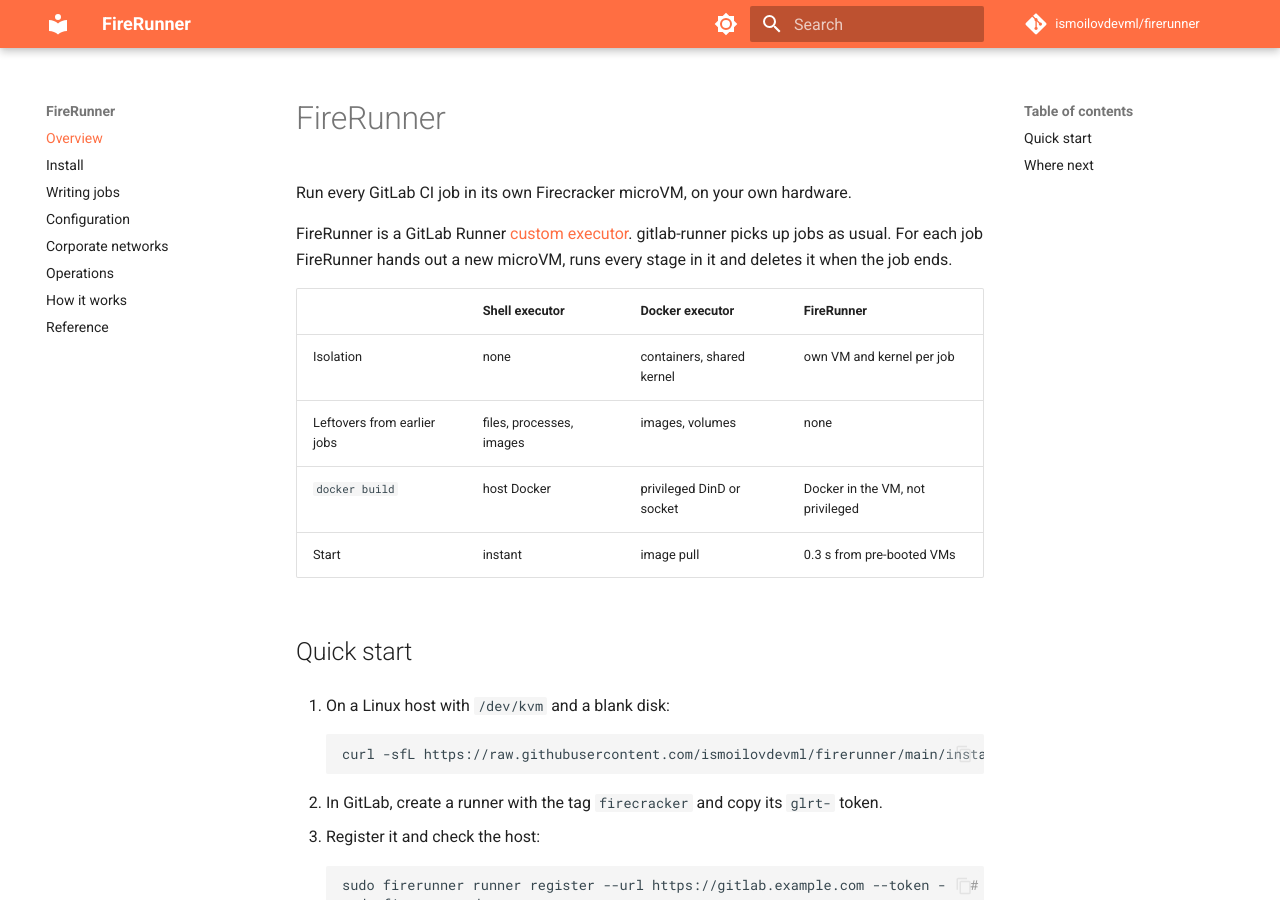
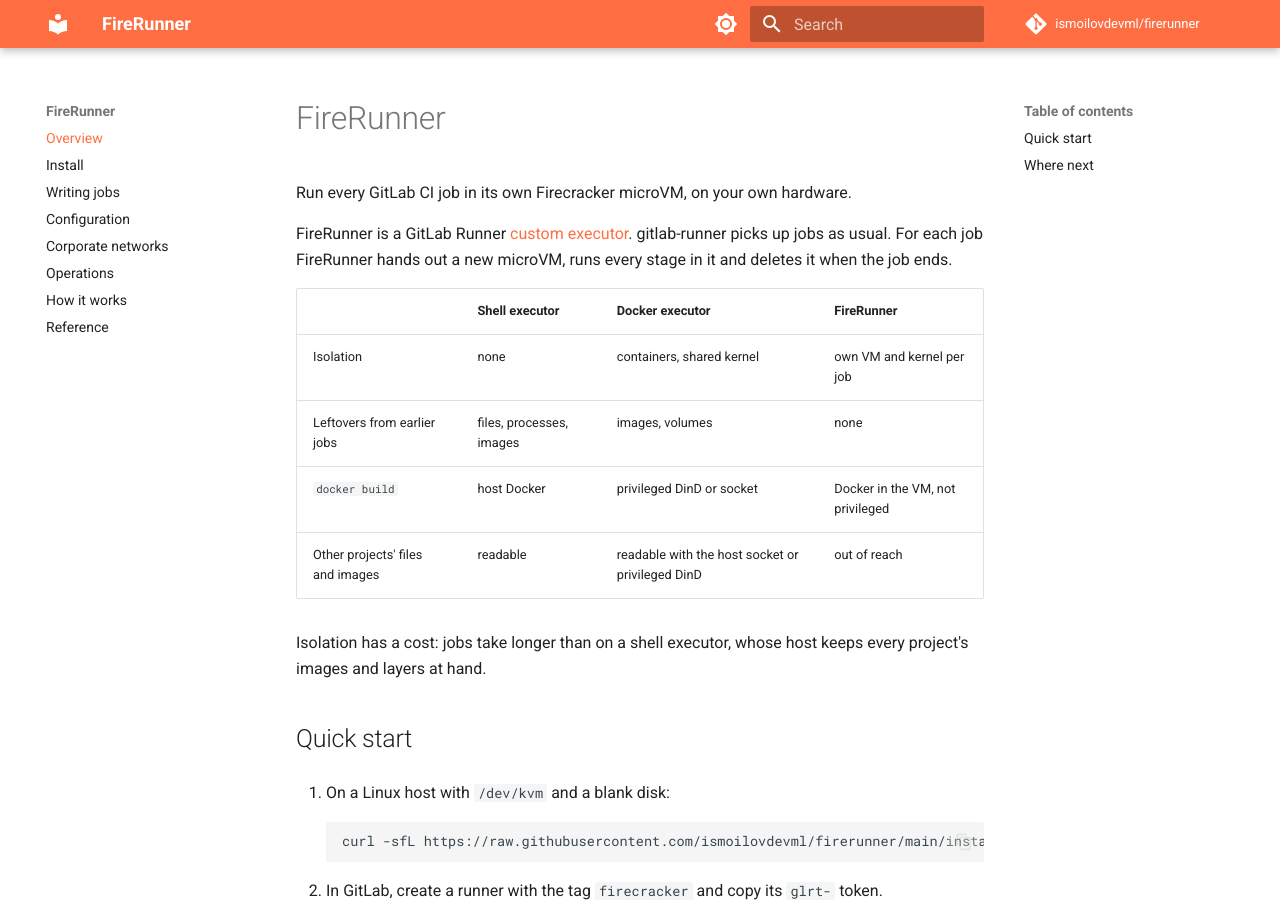
Before and after one commit to ismoilovdevml/firerunner, an MkDocs documentation site: the page built from docs/index.md, in a window 1280 px wide and 900 px high. Built offline with MkDocs 1.6.1 and Material for MkDocs 9.7.7, drawn with Linux system fonts in a browser that asks for light colours; comment, search, counter and statistics services are not loaded.

Commit message:
docs: no speed claims; say what isolation gives and what it costs
The README said the per-project build cache keeps docker builds "close to
shared-runner speed" and job start and build times "close to a shared
runner", with a table of three hand-picked numbers. Measured on the trial
host over whole days, jobs take longer than on the shell executor they
replaced: builds wait for a project's builder to start and load its cache,
and the shell host keeps every project's images and layers at hand.

The README and the docs home now list what FireRunner gives (isolation, a
clean machine per job, unprivileged docker builds, your own hardware) and
say plainly that it costs time. The boot times left in the configuration
and job docs are the measured ones (about 10 s for a boot, 30-45 s for a
builder before its cache loads).

```diff
--- a/docs/index.md
+++ b/docs/index.md
@@ -11,7 +11,10 @@ stage in it and deletes it when the job ends.
 | Isolation | none | containers, shared kernel | own VM and kernel per job |
 | Leftovers from earlier jobs | files, processes, images | images, volumes | none |
 | `docker build` | host Docker | privileged DinD or socket | Docker in the VM, not privileged |
-| Start | instant | image pull | 0.3 s from pre-booted VMs |
+| Other projects' files and images | readable | readable with the host socket or privileged DinD | out of reach |
+
+Isolation has a cost: jobs take longer than on a shell executor, whose host keeps every project's
+images and layers at hand.
 
 ## Quick start
 
```
Also changed, not shown: README.md (+18 -12 lines), docs/configuration.md (+1 -1 lines), docs/jobs.md (+2 -2 lines).
